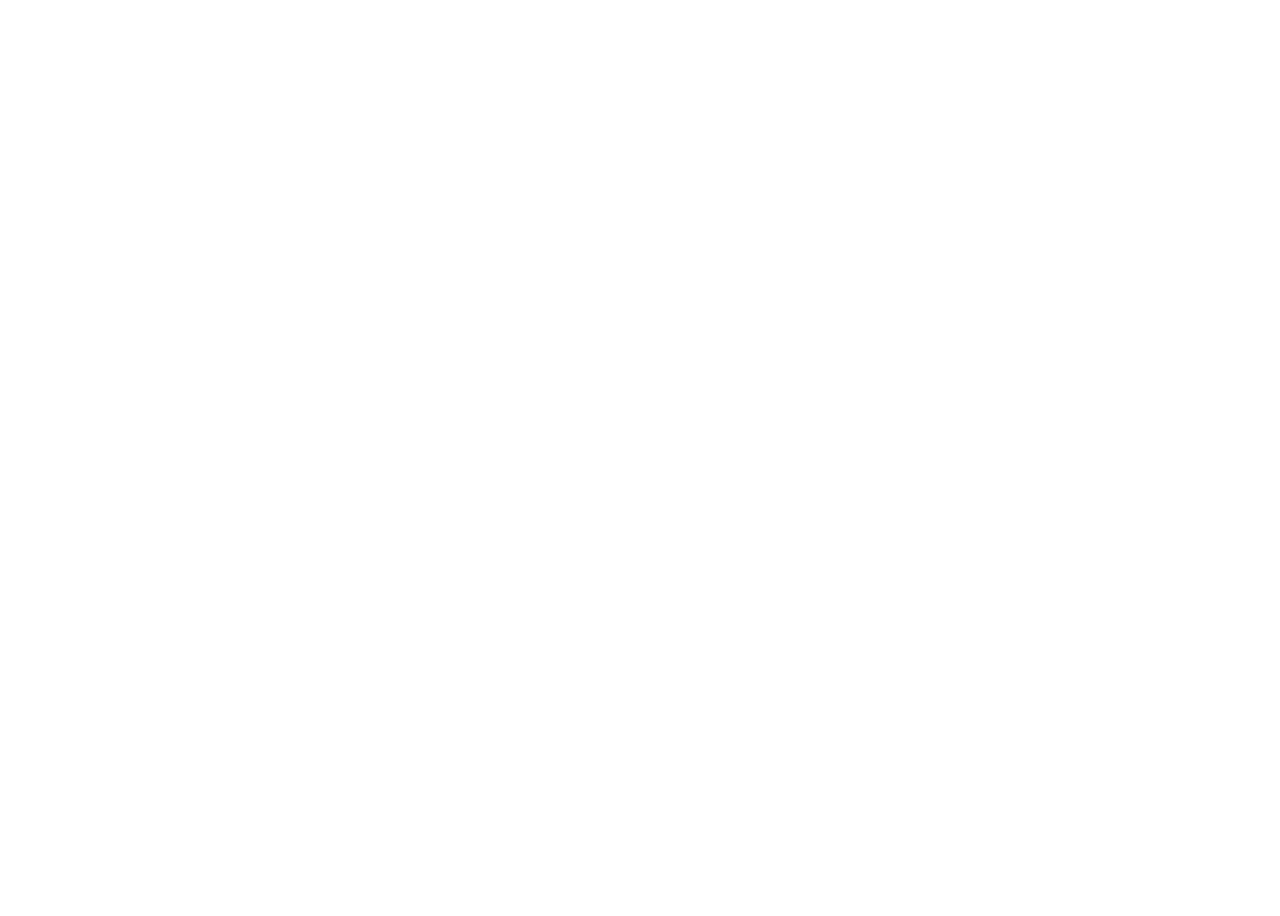
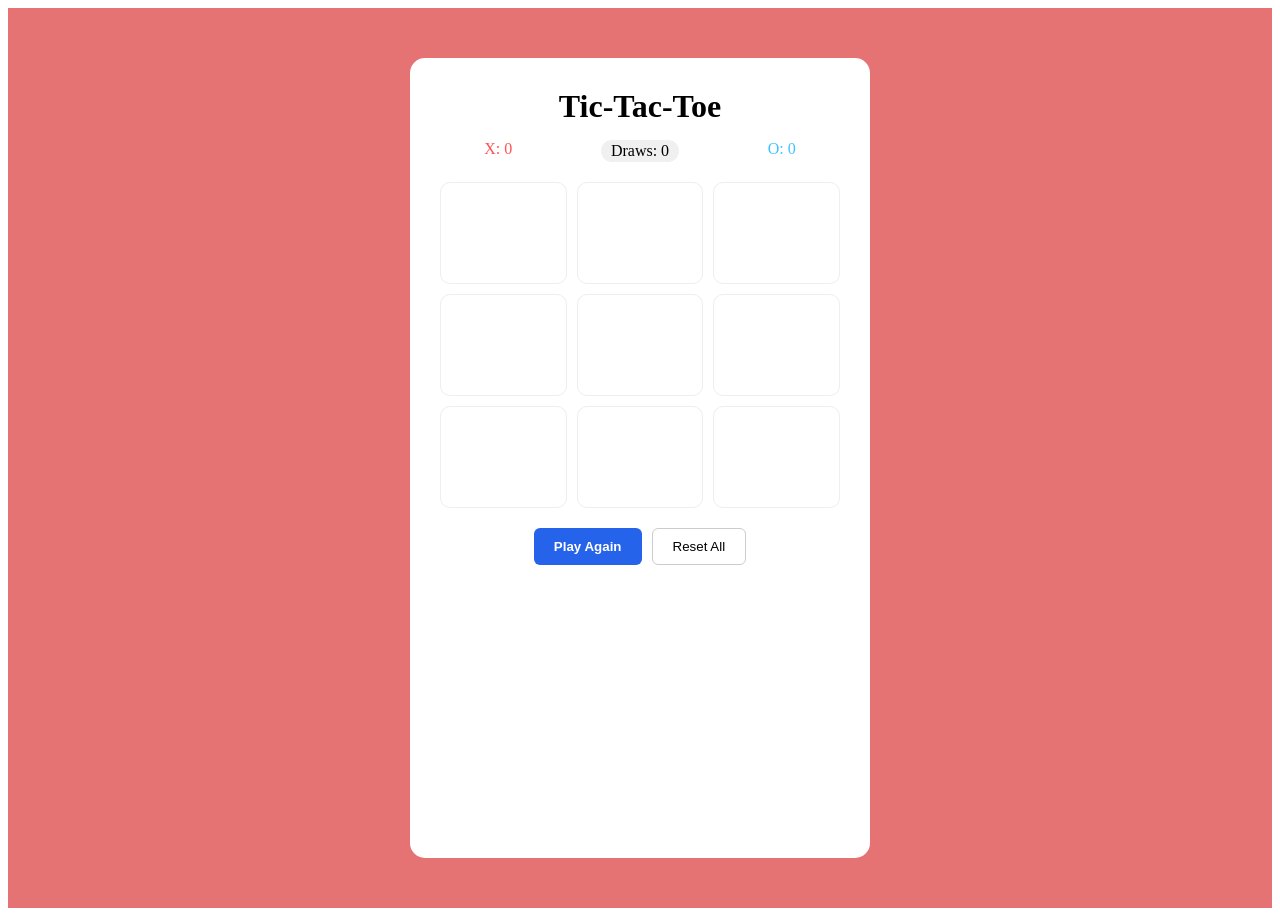
Before and after one commit to Vaishnavi213460/React-Mini-Buildout, a React (Vite) app: page /tic-tac-toe in a window 1280 px wide. Before the commit this address had no page. Before the commit the page ends 800 px from the top, so only its background shows below. Built offline with nearby package versions, Linux system fonts and the light colour scheme.

Commit message:
tictactoe

```diff
--- a/src/App.jsx
+++ b/src/App.jsx
@@ -9,6 +9,7 @@
 import DynamicList from './components/DynamicList';
 import SquareAndCircle from './components/SquareAndCircle';
 import AddPeopleTable from './components/AddPeopleTable';
+import TicTacToe from './components/TicTacToe';
 
 function App() {
   return (
@@ -24,6 +25,7 @@
           <Route path="/dynamic-list" element={<DynamicList />} />
           <Route path="/square-and-circle" element={<SquareAndCircle />} />
           <Route path="/add-people" element={<AddPeopleTable />} />
+          <Route path="/tic-tac-toe" element={<TicTacToe />} />
         </Routes>
       </div>
     </Router>
--- a/src/components/Home.jsx
+++ b/src/components/Home.jsx
@@ -32,6 +32,9 @@
         <li style={{ padding: '10px', border: '1px solid #ddd', marginBottom: '10px', borderRadius: '5px' }}>
             <Link to="/add-people" style={{ textDecoration: 'none', color: '#007bff', fontSize: '18px' }}>📝 Add People</Link>
         </li>
+        <li style={{ padding: '10px', border: '1px solid #ddd', marginBottom: '10px', borderRadius: '5px' }}>
+            <Link to="/tic-tac-toe" style={{ textDecoration: 'none', color: '#007bff', fontSize: '18px' }}>📝 Tic Tac Toe</Link>
+        </li>
       </ul>
     </div>
   );
--- /dev/null
+++ b/src/components/TicTacToe.jsx
@@ -0,0 +1,103 @@
+import React, { useState, useEffect } from 'react';
+
+const TicTacToe = () => {
+  const [board, setBoard] = useState(Array(9).fill(null));
+  const [isXNext, setIsXNext] = useState(true);
+  const [scores, setScores] = useState({ x: 0, o: 0, draws: 0 });
+  const [winner, setWinner] = useState(null);
+  const [winningLine, setWinningLine] = useState([]);
+
+  const winningPatterns = [
+    [0, 1, 2], [3, 4, 5], [6, 7, 8], // Rows
+    [0, 3, 6], [1, 4, 7], [2, 5, 8], // Cols
+    [0, 4, 8], [2, 4, 6]             // Diagonals
+  ];
+
+  const checkWinner = (currentBoard) => {
+    for (let pattern of winningPatterns) {
+      const [a, b, c] = pattern;
+      if (currentBoard[a] && currentBoard[a] === currentBoard[b] && currentBoard[a] === currentBoard[c]) {
+        return { winner: currentBoard[a], line: pattern };
+      }
+    }
+    if (!currentBoard.includes(null)) return { winner: 'Draw', line: [] };
+    return null;
+  };
+
+  const handleClick = (index) => {
+    if (board[index] || winner) return;
+
+    const newBoard = [...board];
+    newBoard[index] = isXNext ? 'X' : 'O';
+    setBoard(newBoard);
+
+    const result = checkWinner(newBoard);
+    if (result) {
+      setWinner(result.winner);
+      setWinningLine(result.line);
+      if (result.winner === 'X') setScores(s => ({ ...s, x: s.x + 1 }));
+      else if (result.winner === 'O') setScores(s => ({ ...s, o: s.o + 1 }));
+      else setScores(s => ({ ...s, draws: s.draws + 1 }));
+    } else {
+      setIsXNext(!isXNext);
+    }
+  };
+
+  const resetGame = () => {
+    setBoard(Array(9).fill(null));
+    setWinner(null);
+    setWinningLine([]);
+    setIsXNext(true);
+  };
+
+  const resetAll = () => {
+    resetGame();
+    setScores({ x: 0, o: 0, draws: 0 });
+  };
+
+  return (
+    <div style={{ display: 'flex', justifyContent: 'center', padding: '50px', backgroundColor: '#e57373', minHeight: '100vh' }}>
+      <div style={{ backgroundColor: 'white', padding: '30px', borderRadius: '15px', width: '400px', textAlign: 'center' }}>
+        <h1 style={{ margin: '0 0 15px 0' }}>Tic-Tac-Toe</h1>
+
+        {/* Score Board */}
+        <div style={{ display: 'flex', justifyContent: 'space-around', marginBottom: '20px' }}>
+          <span style={{ color: '#ff5252' }}>X: {scores.x}</span>
+          <span style={{ backgroundColor: '#f0f0f0', padding: '2px 10px', borderRadius: '15px' }}>Draws: {scores.draws}</span>
+          <span style={{ color: '#40c4ff' }}>O: {scores.o}</span>
+        </div>
+
+        {winner && <h3 style={{ marginBottom: '20px' }}>Winner: {winner}</h3>}
+
+        {/* Board Grid */}
+        <div style={{ display: 'grid', gridTemplateColumns: 'repeat(3, 1fr)', gap: '10px', marginBottom: '20px' }}>
+          {board.map((cell, i) => (
+            <div
+              key={i}
+              onClick={() => handleClick(i)}
+              style={{
+                height: '100px', border: '1px solid #eee', borderRadius: '10px',
+                display: 'flex', alignItems: 'center', justifyContent: 'center',
+                fontSize: '24px', fontWeight: 'bold', cursor: 'pointer',
+                borderColor: winningLine.includes(i) ? '#4caf50' : '#eee',
+                color: cell === 'X' ? '#4caf50' : '#333'
+              }}
+            >
+              {cell}
+            </div>
+          ))}
+        </div>
+
+        <div style={{ display: 'flex', gap: '10px', justifyContent: 'center' }}>
+          <button onClick={resetGame} style={primaryBtn}>Play Again</button>
+          <button onClick={resetAll} style={secondaryBtn}>Reset All</button>
+        </div>
+      </div>
+    </div>
+  );
+};
+
+const primaryBtn = { padding: '10px 20px', backgroundColor: '#2563eb', color: 'white', border: 'none', borderRadius: '6px', cursor: 'pointer', fontWeight: 'bold' };
+const secondaryBtn = { padding: '10px 20px', backgroundColor: 'white', border: '1px solid #ccc', borderRadius: '6px', cursor: 'pointer' };
+
+export default TicTacToe;
```
